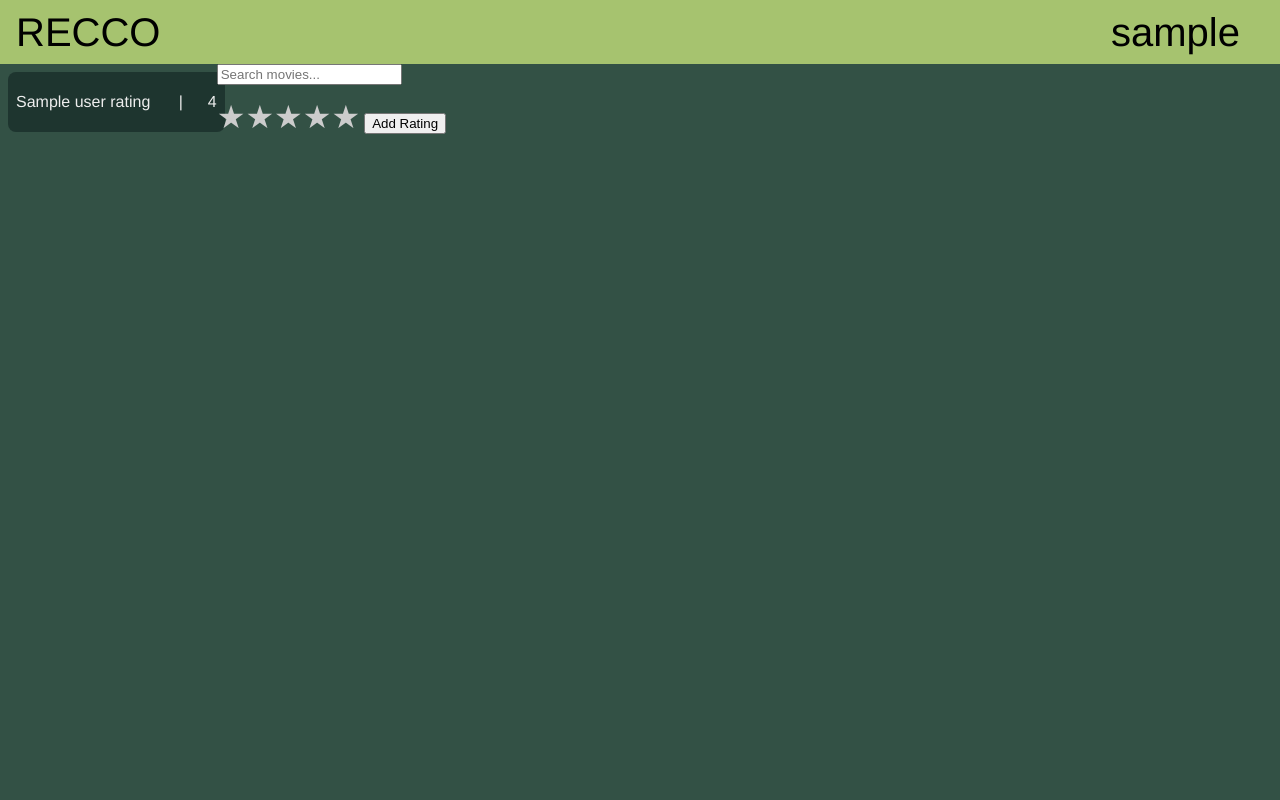
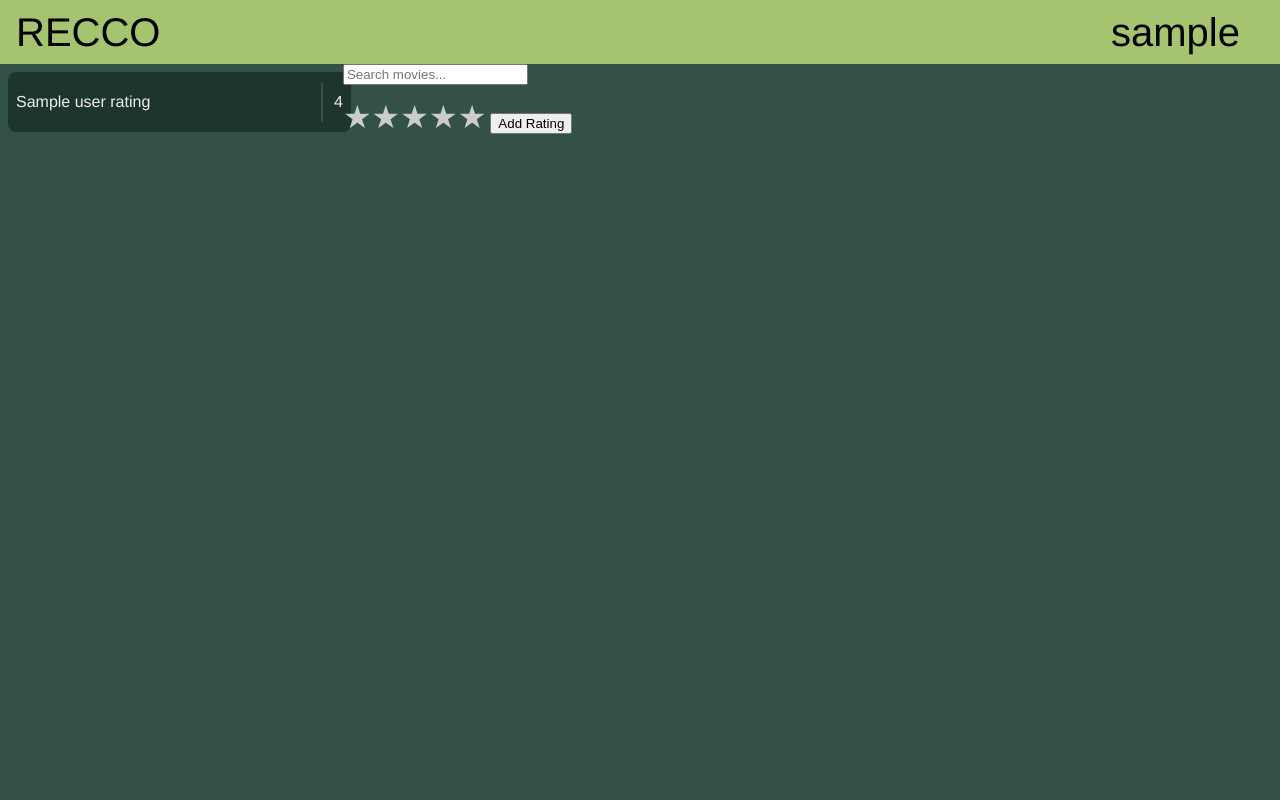
Before and after one commit to JFriendship/Movie-Recommendation-System, a Flask app: template templates/manage_ratings.html in a window 1280 px wide. Run offline with Flask 3, Linux system fonts and the light colour scheme; the template is opened without the code that fills it: most values are stand-ins (such as "Sample title", 1, 10 or a date in 2020).

Commit message:
Add Improved Divider Between Rating and Movie Title

```diff
--- a/static/css/manage_ratings.css
+++ b/static/css/manage_ratings.css
@@ -115,13 +115,22 @@ body {
 .rating-list-movie-title-text {
     font-family: var(--recco-font-family);
     margin-right: auto;
-    max-width: 300px;
+    width: 300px;
     margin-left: 8px;
 
 }
 
 .rating-list-movie-rating-text {
     font-family: var(--recco-font-family);
+    margin-left: auto;
+    margin-right: 8px;
+}
+
+.rating-list-text-divider {
+    height: 40px;
+    width: 2px;
+    background-color: #335145;
+    border-radius: 8px;
     margin-left: auto;
     margin-right: 8px;
 }
--- a/templates/manage_ratings.html
+++ b/templates/manage_ratings.html
@@ -26,7 +26,8 @@
                         {% for movie_title, rating in user_ratings %}
                             <li class="rating-list-item">
                                 <div class="rating-list-movie-title-text"> {{ movie_title }} </div>
-                                <div class="rating-list-movie-rating-text"> &emsp; | &emsp; {{ rating }} </div>
+                                <div class="rating-list-text-divider"></div>
+                                <div class="rating-list-movie-rating-text"> {{ rating }} </div>
                             </li>
                         {% endfor %}
                     </ul>
```
